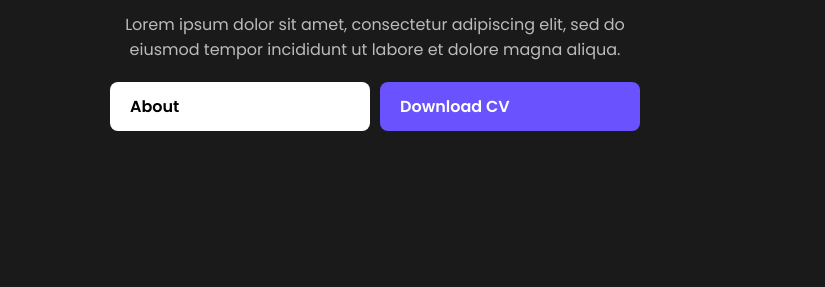
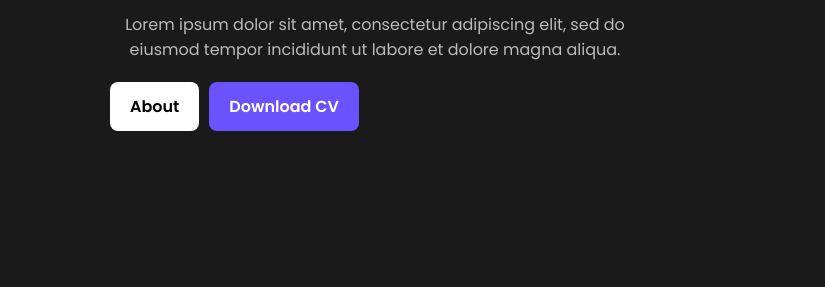
Before and after one commit to vpintidev/portfolio-its, a plain HTML site: page index.html in a window 1280 px wide. Shown: the part 229-516 px from the top of the page, 0-825 px from the left. Drawn offline with Linux system fonts and the light colour scheme.

Commit message:
fix: rimossa regola css sui tag anchor

```diff
--- a/styles.css
+++ b/styles.css
@@ -565,9 +565,4 @@ footer {
     #back-to-top {
         bottom: 2em;
     }
-
-    section a {
-        display: flex;
-        flex: 1;
-    }
 }
```
